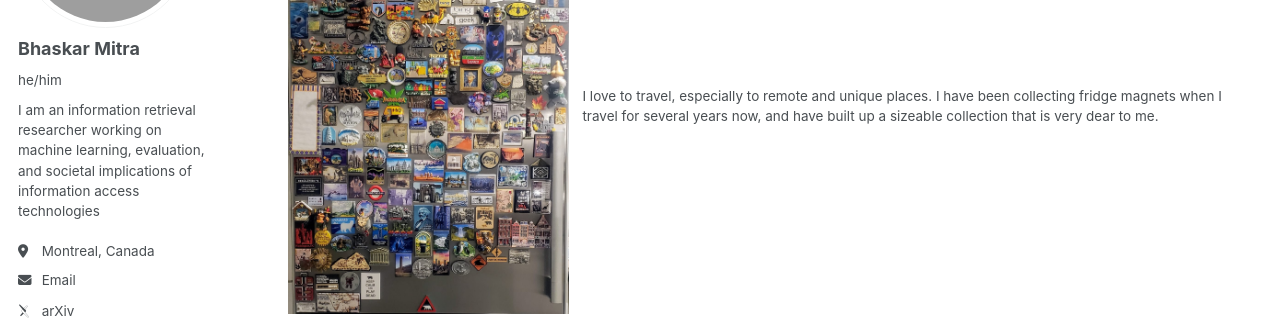
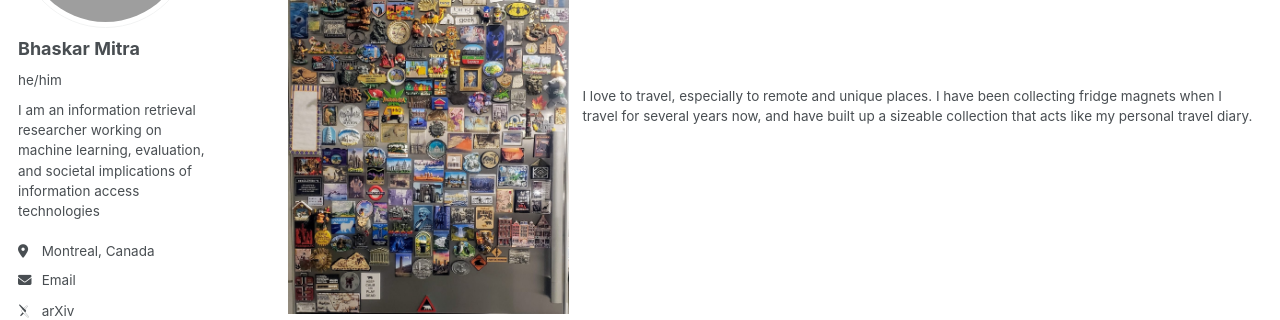
Before and after one commit to bhaskar-mitra/bhaskar-mitra.github.io, a Jekyll site: the page built from _pages/travel.html, in a window 1280 px wide and 1096 px high. Shown: the part 246-566 px from the top of the window. Built offline with Jekyll 4.4.1, drawn with Linux system fonts in a browser that asks for light colours; some web fonts are replaced; grey boxes are pictures that could not be loaded.

Commit message:
Update travel.html

```diff
--- a/_pages/travel.html
+++ b/_pages/travel.html
@@ -7,6 +7,7 @@ author_profile: true
 
 {% include base_path %}
 
+<div>
   <div width="50%">
     <table style="border:none">
       <tr style="border:none">
@@ -14,12 +15,13 @@ author_profile: true
         <td style="border:none">
           <p>
             I love to travel, especially to remote and unique places.
-          I have been collecting fridge magnets when I travel for several years now, and have built up a sizeable collection that is very dear to me.
+            I have been collecting fridge magnets when I travel for several years now, and have built up a sizeable collection that acts like my personal travel diary.
           </p>
         </td>
       </tr>
     </table>
   </div>
+</div>
 
 <br /><br />
 <h1>Some of the places I have visited</h1>
```
Lines whose indentation alone changed are shown as unchanged.
